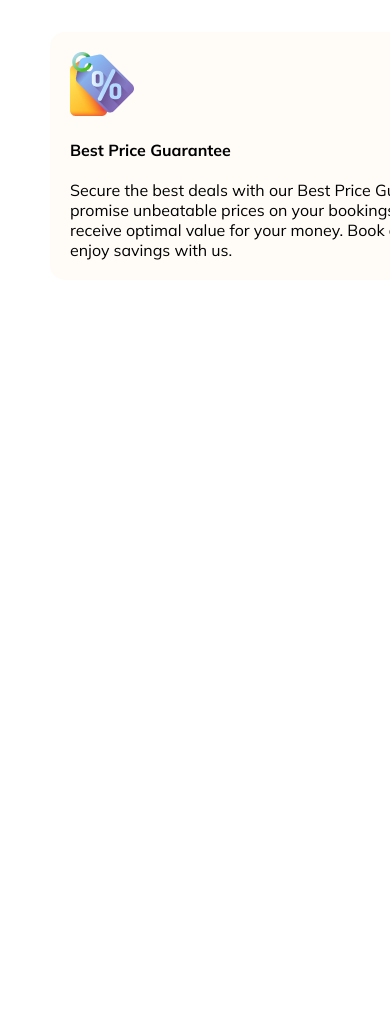
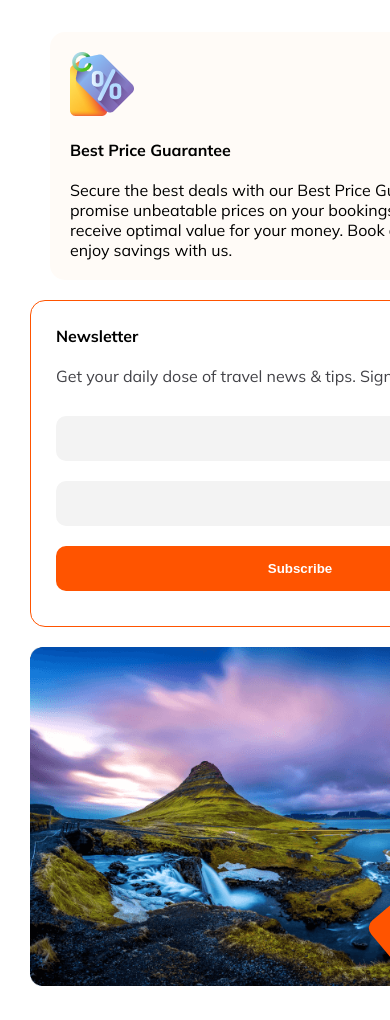
Before and after one commit to coderkawser/royal-trip-travel-assignment, a plain HTML site: page index.html in a window 390 px wide. Shown: the part 4547-5567 px from the top of the page. Before the commit the page ends 4847 px from the top, so only its background shows below. Drawn offline with Linux system fonts and the light colour scheme.

Commit message:
added newsletter area with responsive css

```diff
--- a/index.html
+++ b/index.html
@@ -54,13 +54,17 @@
         <section class="popular-tour-area">
             <div class="popular-tour-text">
                 <h3>Our Popular Tours</h3>
-                <p>Imagine exploring new places, meeting new friends, and having a blast! Our team makes sure every trip is super safe and filled with things you'll love.</p>
+                <p>Imagine exploring new places, meeting new friends, and having a blast! Our team makes sure every trip
+                    is super safe and filled with things you'll love.</p>
                 <ul>
-                    <li>Whether it's the majestic landscapes of the Swiss Alps or the vibrant streets of Tokyo, each destination is handpicked for its unique charm and cultural richness.</li>
-                    <li>Our focus on personalized experiences ensures that every traveler finds their perfect balance of adventure and comfort.</li>
+                    <li>Whether it's the majestic landscapes of the Swiss Alps or the vibrant streets of Tokyo, each
+                        destination is handpicked for its unique charm and cultural richness.</li>
+                    <li>Our focus on personalized experiences ensures that every traveler finds their perfect balance of
+                        adventure and comfort.</li>
                     <li>You can relax and savor every moment without worrying.</li>
                 </ul>
-                <p>Our best tour experience promises not just a vacation but a transformative adventure that lingers in your memories forever. Join us, and let's create stories worth sharing!</p>
+                <p>Our best tour experience promises not just a vacation but a transformative adventure that lingers in
+                    your memories forever. Join us, and let's create stories worth sharing!</p>
                 <button>Read More</button>
             </div>
             <img src="images/Rectangle 4.png" alt="">
@@ -70,7 +74,8 @@
         <section class="gallery">
             <div class="section-title">
                 <h3>Choose Your Destination</h3>
-                <p>Explore our curated travel destinations for a memorable journey. <br> Plan your trip with us and savor every moment of the diverse wonders our world has to offer.</p>
+                <p>Explore our curated travel destinations for a memorable journey. <br> Plan your trip with us and
+                    savor every moment of the diverse wonders our world has to offer.</p>
             </div>
             <div class="gallery-container">
                 <div class="gallery-row">
@@ -110,28 +115,53 @@
         <section class="feature-area">
             <div class="section-title">
                 <h3>Why Choose Us</h3>
-                <p>Elevate your travel experience with us, where quality meets adventure. <br> Choose excellence with our high-quality travel services, ensuring a seamless and enjoyable experience. </p>
+                <p>Elevate your travel experience with us, where quality meets adventure. <br> Choose excellence with
+                    our high-quality travel services, ensuring a seamless and enjoyable experience. </p>
             </div>
             <div class="feature-container">
                 <div class="feature-content">
                     <img src="images/hotel 1.png" alt="">
                     <h4>Handpicked Hotels</h4>
-                    <p>Experience perfection with our Handpicked Hotels. From boutique charm to luxurious opulence, our curated collection guarantees a unique and delightful stay, tailored to your preferences. Unmatched comfort awaits.</p>
+                    <p>Experience perfection with our Handpicked Hotels. From boutique charm to luxurious opulence, our
+                        curated collection guarantees a unique and delightful stay, tailored to your preferences.
+                        Unmatched comfort awaits.</p>
                 </div>
                 <div class="feature-content">
                     <img src="images/Group 27.png" alt="">
                     <h4>World Class Service</h4>
-                    <p>Experience unparalleled excellence with our World Class Service. Our dedicated team ensures every detail is meticulously handled, providing exceptional service that goes beyond expectations. Elevate your experience with us.</p>
+                    <p>Experience unparalleled excellence with our World Class Service. Our dedicated team ensures every
+                        detail is meticulously handled, providing exceptional service that goes beyond expectations.
+                        Elevate your experience with us.</p>
                 </div>
                 <div class="feature-content">
                     <img src="images/Group 26.png" alt="">
                     <h4>Best Price Guarantee</h4>
-                    <p>Secure the best deals with our Best Price Guarantee. We promise unbeatable prices on your bookings, ensuring you receive optimal value for your money. Book confidently and enjoy savings with us.</p>
+                    <p>Secure the best deals with our Best Price Guarantee. We promise unbeatable prices on your
+                        bookings, ensuring you receive optimal value for your money. Book confidently and enjoy savings
+                        with us.</p>
                 </div>
             </div>
         </section>
         <!-- Feature area ends here -->
-
+        <!-- Newsletter area starts here -->
+        <section class="newsletter-area">
+            <div class="newsletter">
+                <div class="newsletter-text">
+                    <h4>Newsletter</h4>
+                    <p>Get your daily dose of travel news & tips. Sign up today!</p>
+                </div>
+                <div class="newsletter-from">
+                    <input type="text" name="" id="">
+                    <input type="email" name="" id="">
+                    <input type="submit" value="Subscribe">
+                </div>
+            </div>
+            <div class="newsletter-image">
+                <img src="images/Rectangle 8 (1).png" alt="">
+                <p>royaltriptravel.com <br> <span>Save up to 70%</span></p>
+            </div>
+        </section>
+        <!-- Newsletter area ends here -->
     </main>
     <!-- Main area end here -->
 </body>
--- a/style.css
+++ b/style.css
@@ -188,7 +188,7 @@ nav ul li:hover a {
     margin: 20px 0 80px;
 }
 
-.gallery, .feature-area {
+.gallery, .feature-area, .newsletter-area {
     width: 1170px;
     margin: 0 auto;
 }
@@ -242,6 +242,63 @@ nav ul li:hover a {
     margin: 20px 0;
 }
 
+.newsletter-area{
+    display: flex;
+    justify-content: space-between;
+}
+
+.newsletter{
+    width: 460px;
+    padding: 25px;
+    border: 1px solid #FF5400;
+    border-radius:15px;
+}
+
+.newsletter-text p{
+    margin: 20px 0;
+    color: #424247;
+}
+
+.newsletter-from{
+    display: flex;
+    flex-direction: column;
+}
+
+.newsletter-from input{
+    border: none;
+    background-color: #F3F3F3;
+    padding: 15px;
+    margin: 10px 0;
+    border-radius: 10px;
+}
+
+.newsletter-from input[type=submit]{
+    background-color: #FF5400;
+    color: #ffffff;
+    font-weight: 700;
+}
+
+.newsletter-image{
+    position: relative;
+}
+
+.newsletter-image p{
+    position: absolute;
+    bottom: 60px;
+    right: 0;
+    background-color: #FF5400;
+    padding: 20px 40px;
+    color: #ffffff;
+    font-size: 14px;
+    border-radius: 10px;
+    transform: rotate(-40deg);
+}
+
+.newsletter-image span{
+    font-size: 16px;
+    font-weight: 900;
+}
+
 
 /* Responsive Style */
 
@@ -259,14 +316,14 @@ nav ul li:hover a {
         display: block;
     }
 
-    .banner-area, .gallery, .feature-area {
+    .banner-area, .gallery, .feature-area, .newsletter-area {
         width: 580px;
         padding: 0 20px;
         margin: 0 10px;
     }
 
     .trip-form,
-    .popular-tour-area, .gallery-row {
+    .popular-tour-area, .gallery-row, .newsletter-area {
         flex-direction: column;
     }
 
@@ -297,4 +354,12 @@ nav ul li:hover a {
     .feature-content{
         width: 100%;
     }
+
+    .newsletter-area{
+        margin-bottom: 30px;
+    }
+    .newsletter{
+        width: 100%;
+        margin-bottom: 20px;
+    }
 }
```
